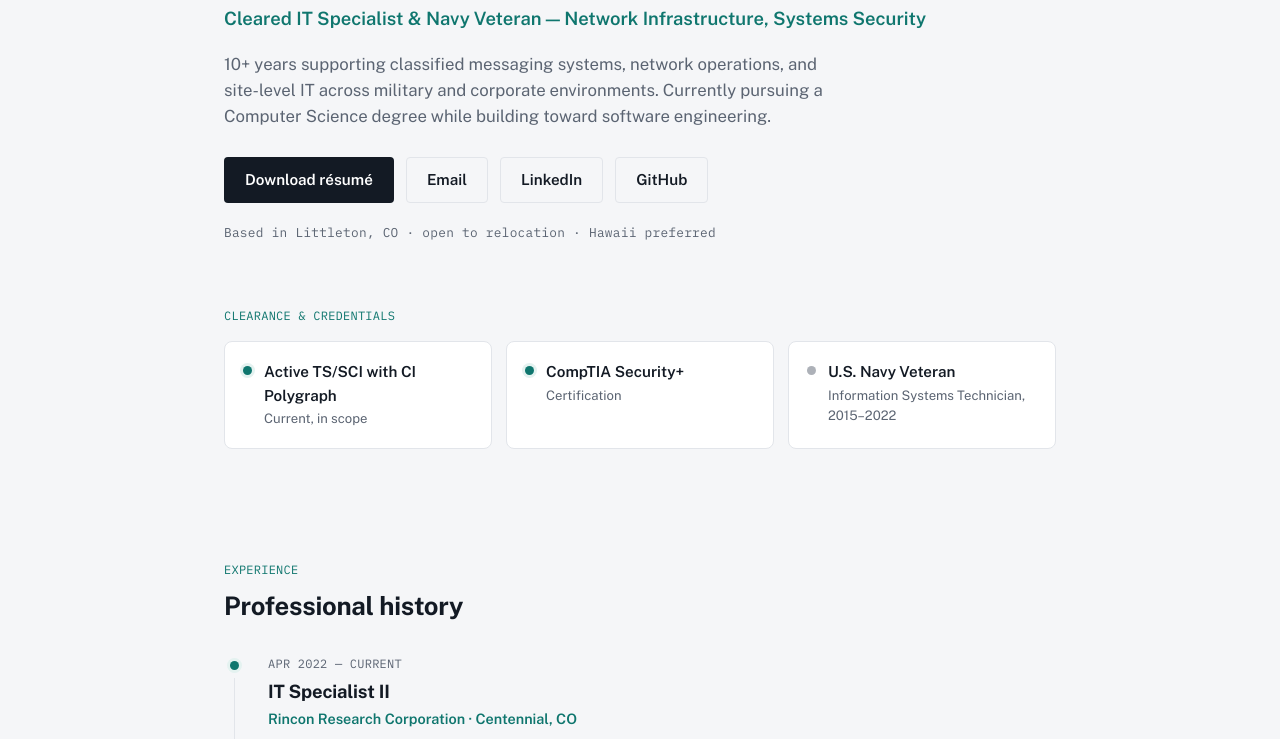
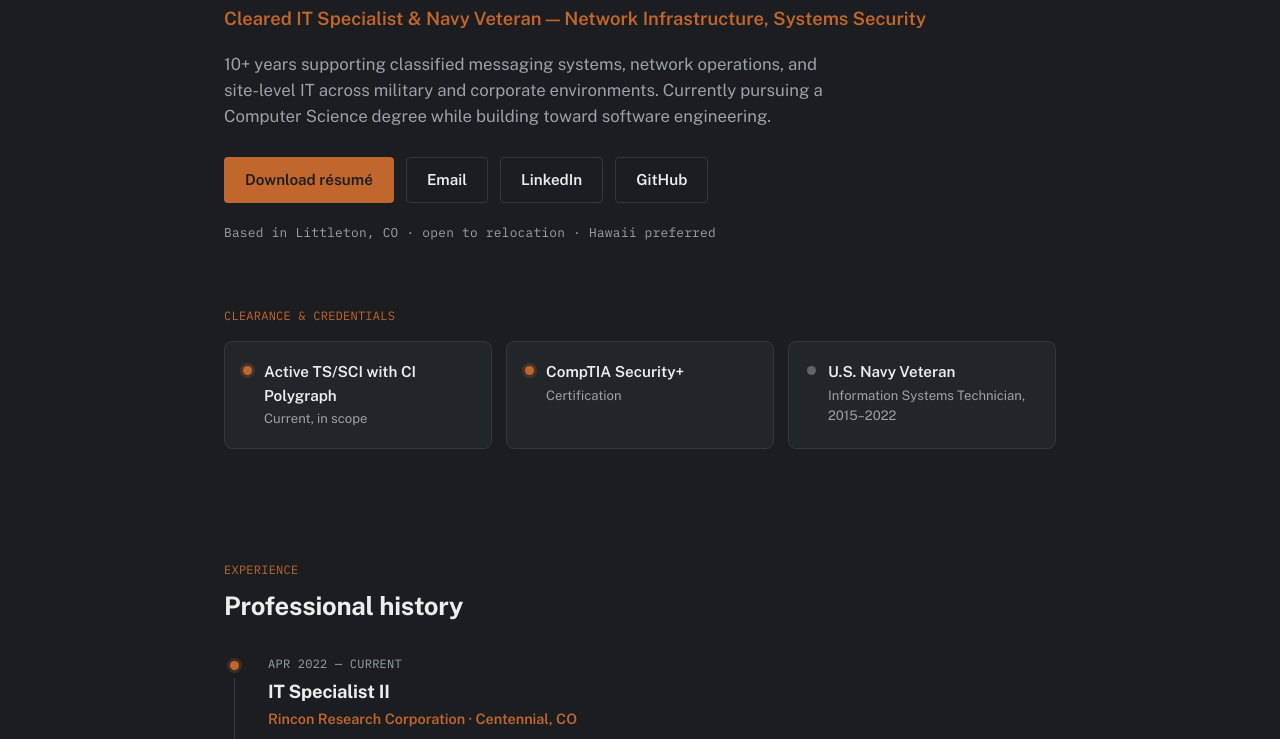
Before and after one commit to Th3N0torious/BrogeDev, a plain HTML site: page index.html in a window 1280 px wide. Shown: the part 296-1035 px from the top of the page. Drawn offline with nearby package versions, Linux system fonts and the light colour scheme.

Commit message:
Refactor styles for dark theme implementation
Updated CSS variables and styles for a darker theme.

```diff
--- a/style.css
+++ b/style.css
@@ -1,13 +1,14 @@
 :root {
-  --bg: #F5F6F8;
-  --surface: #FFFFFF;
-  --ink: #131A24;
-  --ink-muted: #5B6472;
-  --border: #E2E5EA;
-  --teal: #0F766E;
-  --teal-soft: #E4F2F0;
-  --amber: #B45309;
-  --amber-soft: #FBEEE0;
+  --bg: #1B1D21;
+  --surface: #232629;
+  --surface-alt: #1F2124;
+  --ink: #ECEDEF;
+  --ink-muted: #9CA1AA;
+  --border: #34373C;
+  --teal: #C1662C;
+  --teal-soft: rgba(193, 102, 44, 0.22);
+  --amber: #D99A4E;
+  --amber-soft: rgba(217, 154, 78, 0.2);
 
   --font-display: "Public Sans", -apple-system, BlinkMacSystemFont, sans-serif;
   --font-mono: "IBM Plex Mono", ui-monospace, monospace;
@@ -50,7 +51,7 @@ li::marker { color: var(--teal); }
   position: sticky;
   top: 0;
   z-index: 10;
-  background: rgba(245, 246, 248, 0.9);
+  background: rgba(27, 29, 33, 0.85);
   backdrop-filter: blur(8px);
   border-bottom: 1px solid var(--border);
 }
@@ -96,10 +97,10 @@ li::marker { color: var(--teal); }
 }
 
 .btn-primary {
-  background: var(--ink);
-  color: var(--surface);
+  background: var(--teal);
+  color: #1B1D21;
 }
-.btn-primary:hover { background: var(--teal); }
+.btn-primary:hover { background: #D67A3C; }
 
 .btn-ghost {
   border-color: var(--border);
@@ -168,7 +169,7 @@ li::marker { color: var(--teal); }
 /* ---------- sections ---------- */
 
 .section { padding: 64px 0; }
-.section.alt { background: var(--surface); border-top: 1px solid var(--border); border-bottom: 1px solid var(--border); }
+.section.alt { background: var(--surface-alt); border-top: 1px solid var(--border); border-bottom: 1px solid var(--border); }
 
 .eyebrow {
   font-size: 0.75rem;
```
